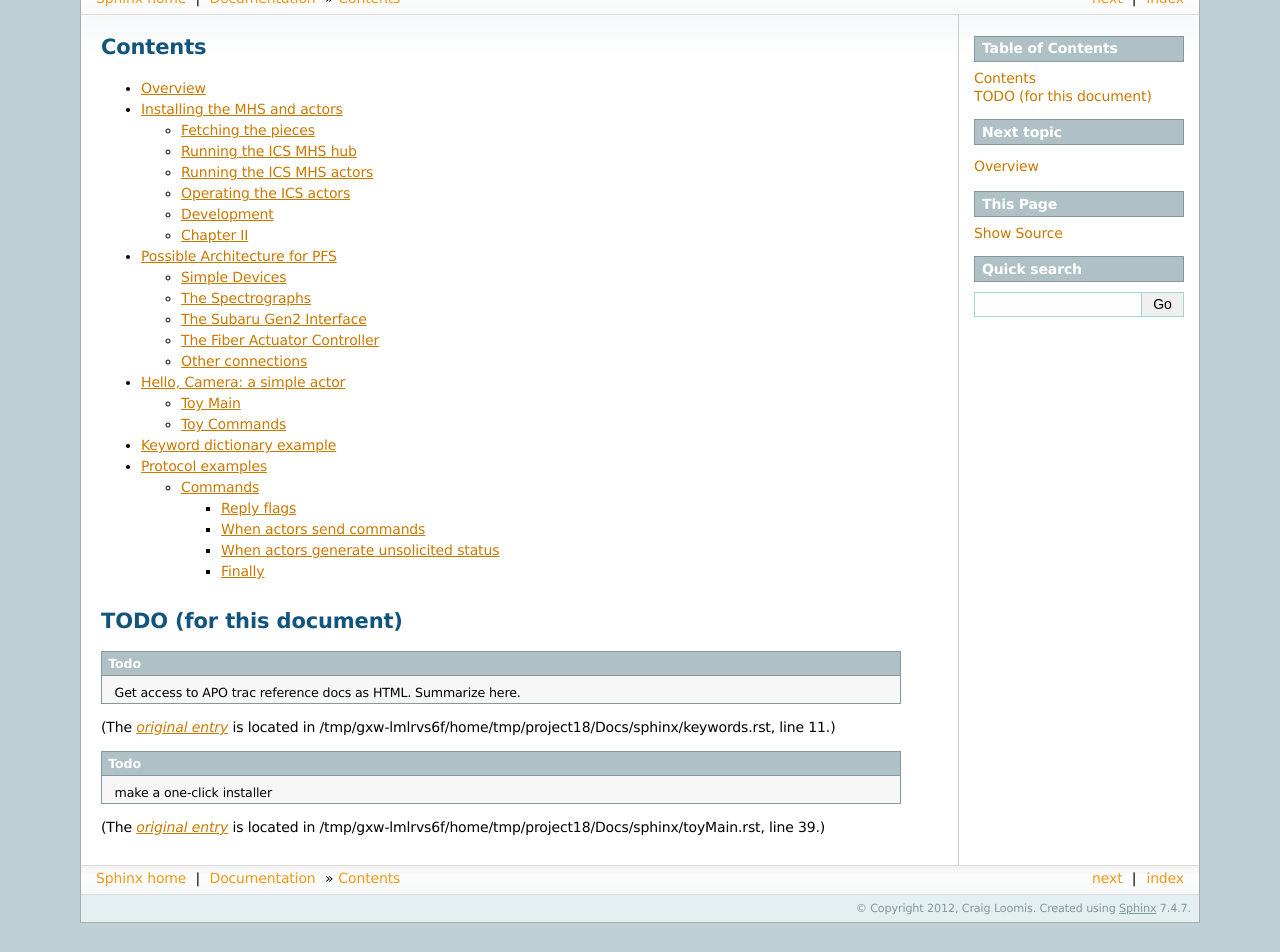
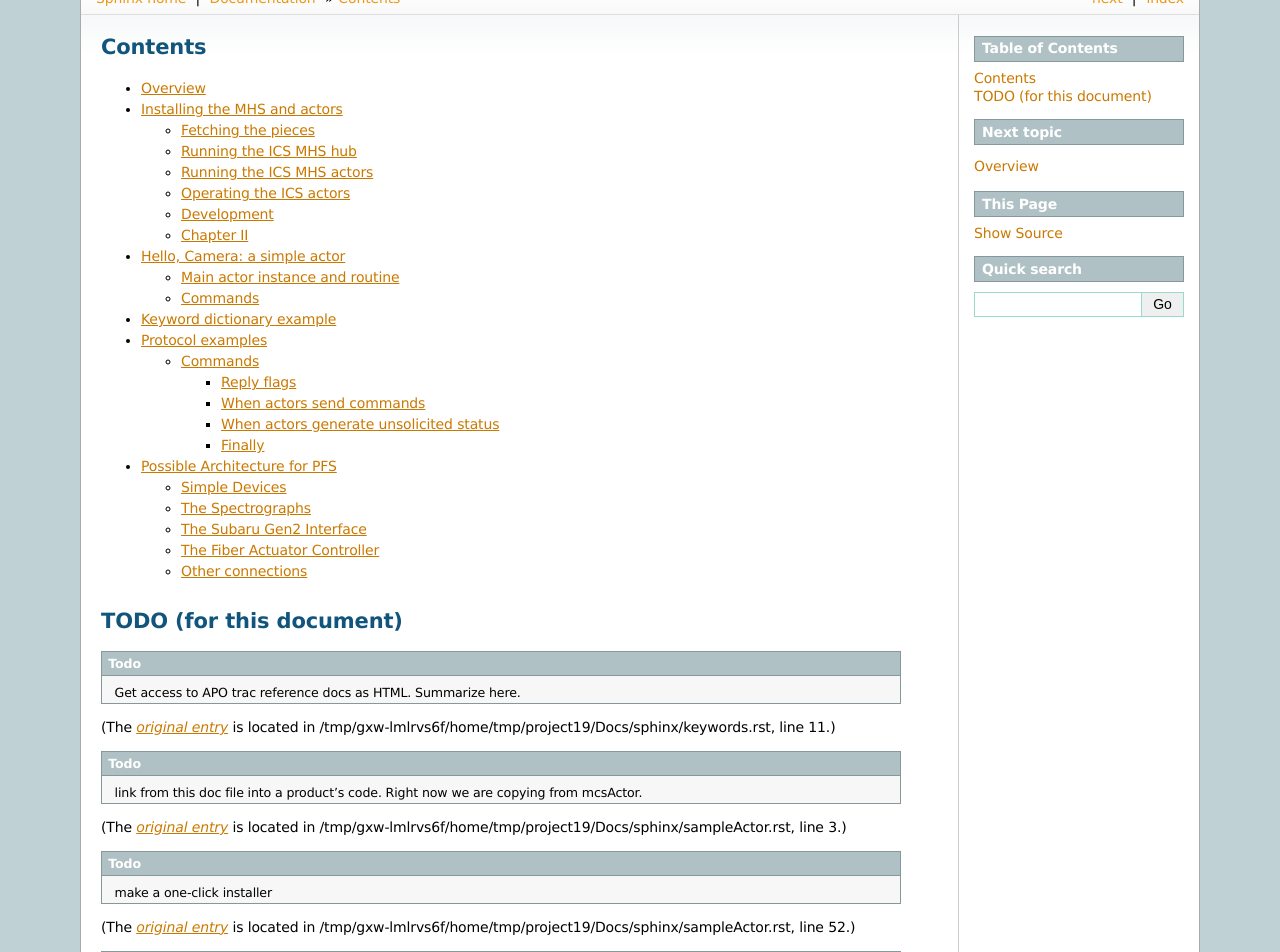
Before and after one commit to Subaru-PFS/tron_tron, a Sphinx documentation site: the page built from Docs/sphinx/index.rst, in a window 1280 px wide. Shown: the part 347-1299 px from the top of the page. Built offline with Sphinx 7.4.7, drawn with Linux system fonts in a browser that asks for light colours; formulas are drawn with MathJax 3; before the commit the page ends 1270 px from its top, so only the background shows below that; some of the changed lines change nothing that is shown; some of the changed text lies outside the part shown; grey boxes are pictures that could not be loaded.

Commit message:
switch "toyActor"-> sampleActor", and use mcsActor as our template

```diff
--- a/Docs/sphinx/index.rst
+++ b/Docs/sphinx/index.rst
@@ -12,10 +12,10 @@
 
  overview
  INSTALL
- PFS
- toyMain
+ sampleActor
  keywords
  summary
+ PFS
 
 TODO (for this document)
 ----
--- /dev/null
+++ b/Docs/sphinx/sampleActor.rst
@@ -0,0 +1,52 @@
+.. _sampleActor:
+
+.. todo:: link from this doc file into a product's code. Right now we
+          are copying from mcsActor.
+
+Hello, Camera: a simple actor
+==============================
+
+This is a nearly complete example of a working actor.
+
+Main actor instance and routine
+--------
+
+The main actor program must define a subclass of the
+`actorcore.Actor.Actor` class, create an instance of it, and call its
+`.run()` method.
+
+The instance creation reads a config file, sets up connections to the
+hub, arranges for the actor's command definitions to be loaded and
+registered with a parser, and declares which other actors it needs
+keyword updates from.
+
+Calling the actor's `.run()` method wires up and starts a `twisted`
+reactor, after which commands from the hub are automatically parsed
+and dispatched.
+
+Note that this file is mostly boilerplate and would not need to be
+modified significantly. That said, the instance is a very good place
+to hold links to long-running state (e.g. objects encapsulating hardware)
+
+.. literalinclude:: mcs_main.py
+   :linenos:
+
+
+Commands
+------------
+
+All files with names ending in `Cmd.py` in the `Commands` subdirectory
+are automatically loaded; if a class with the same name is found it is
+instantiated and the `.vocab` and `.keys` members used to populate the
+parser.
+
+Note that the actor infrastructure provides a `reload` command which
+lets you dynamically reload these command files while the actor is
+running. In practice, actors can be developed without being restarted,
+but because of that it is important not to save any context in command objects.
+
+
+.. literalinclude:: McsCmd.py
+   :linenos:
+
+.. todo:: make a one-click installer
```
